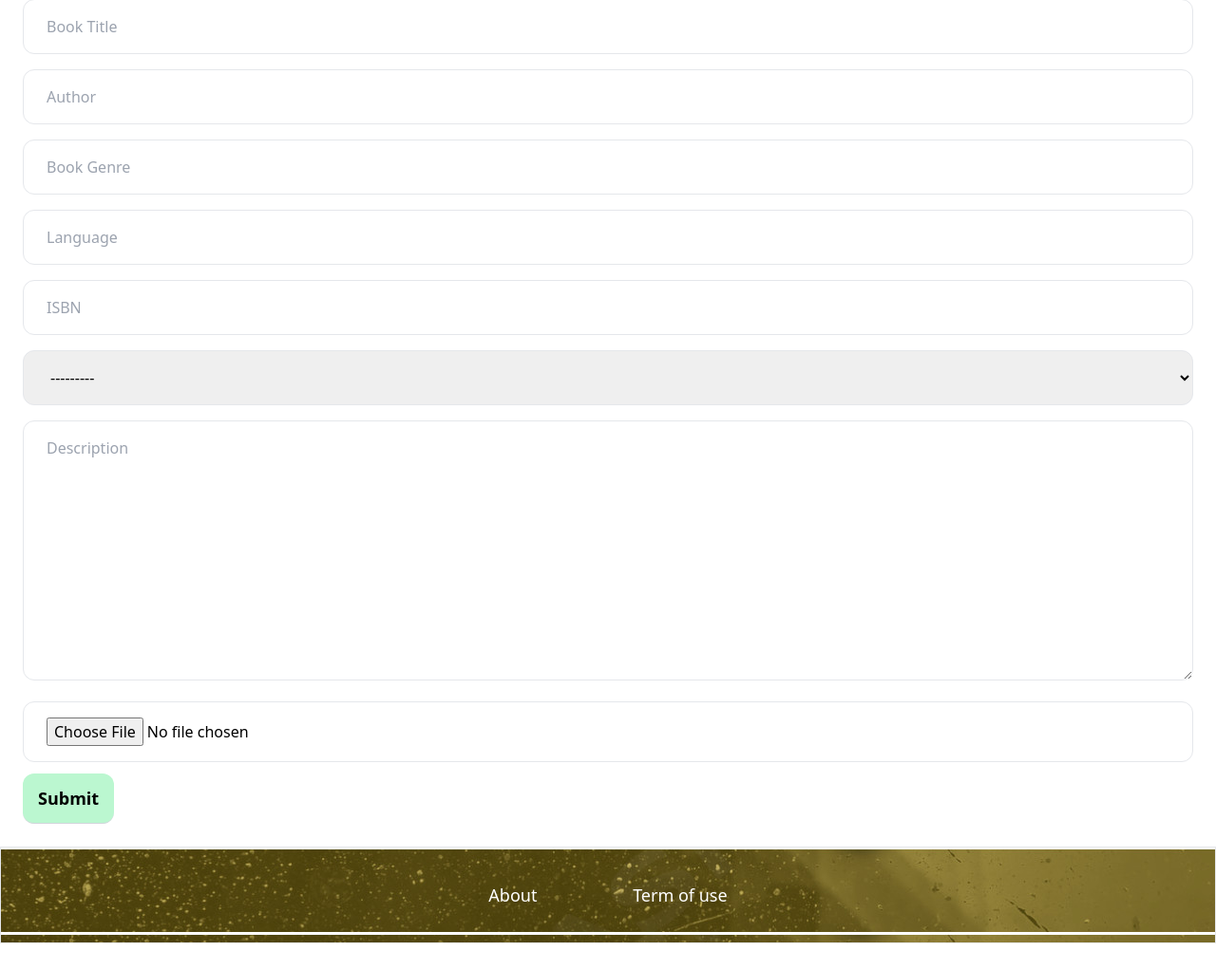
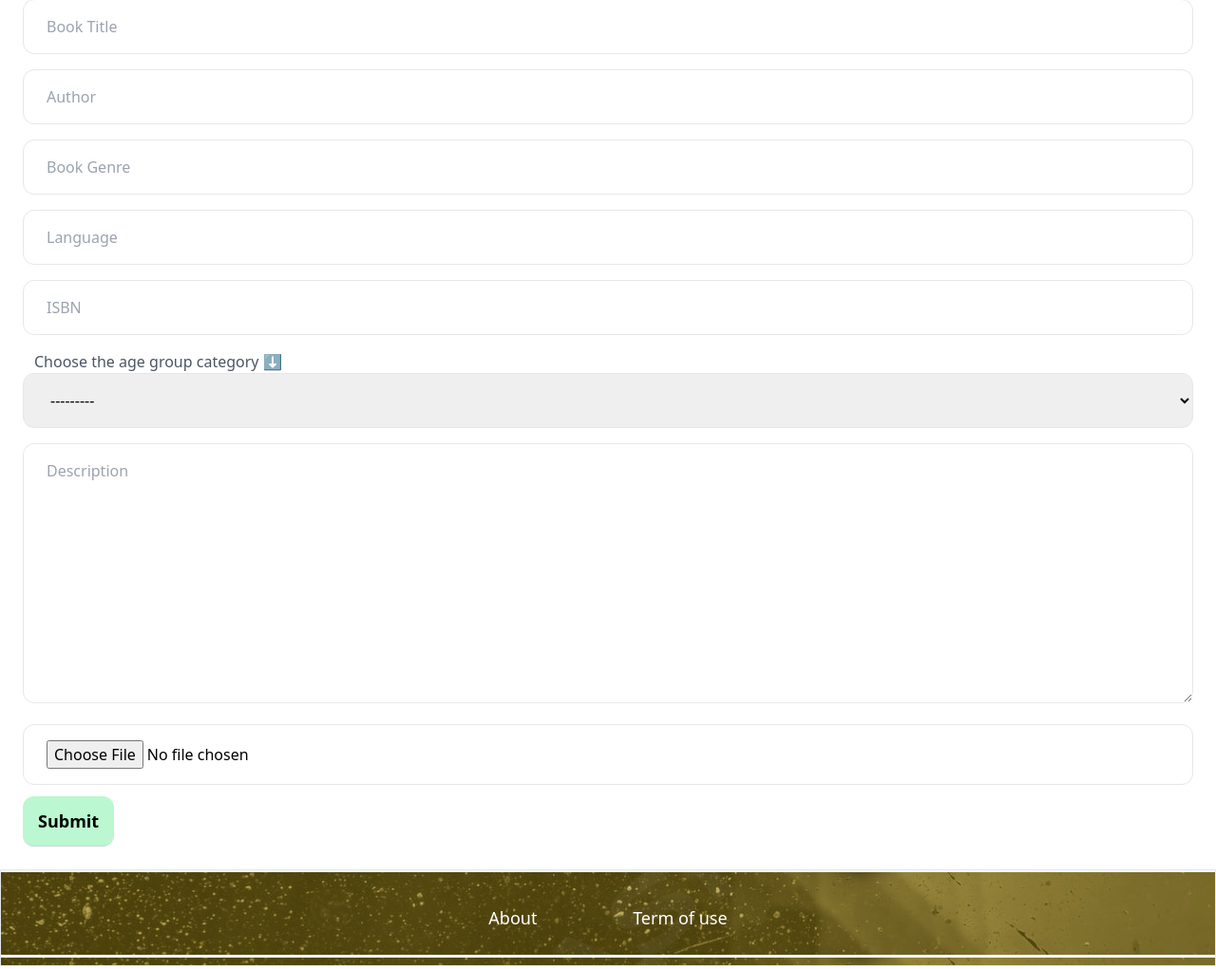
Before and after one commit to CatherineBandarchuk/AntiqueAndRare, a Django app: page /books/new/ in a window 1280 px wide. Shown: the part 402-1423 px from the top of the page at 95% size. Before the commit the page ends 1396 px from the top, so only its background shows below. Run offline with Django 4.2, Linux system fonts and the light colour scheme; the visitor is signed in with stand-in values (Sample User, id 1); data that the repository does not hold is empty; some libraries are stand-ins or nearby versions.

Commit message:
Added label for choosing the age group category

```diff
--- a/book/templates/book/form.html
+++ b/book/templates/book/form.html
@@ -25,6 +25,7 @@
             {{ form.isbn }}
         </div>
         <div class="mb-4">
+            <h3 class="mt-2 text-gray-600 px-3">Choose the age group category ⬇️</h3>
             {{ form.age_group }}
         </div>
         <div class="mb-4">
```
